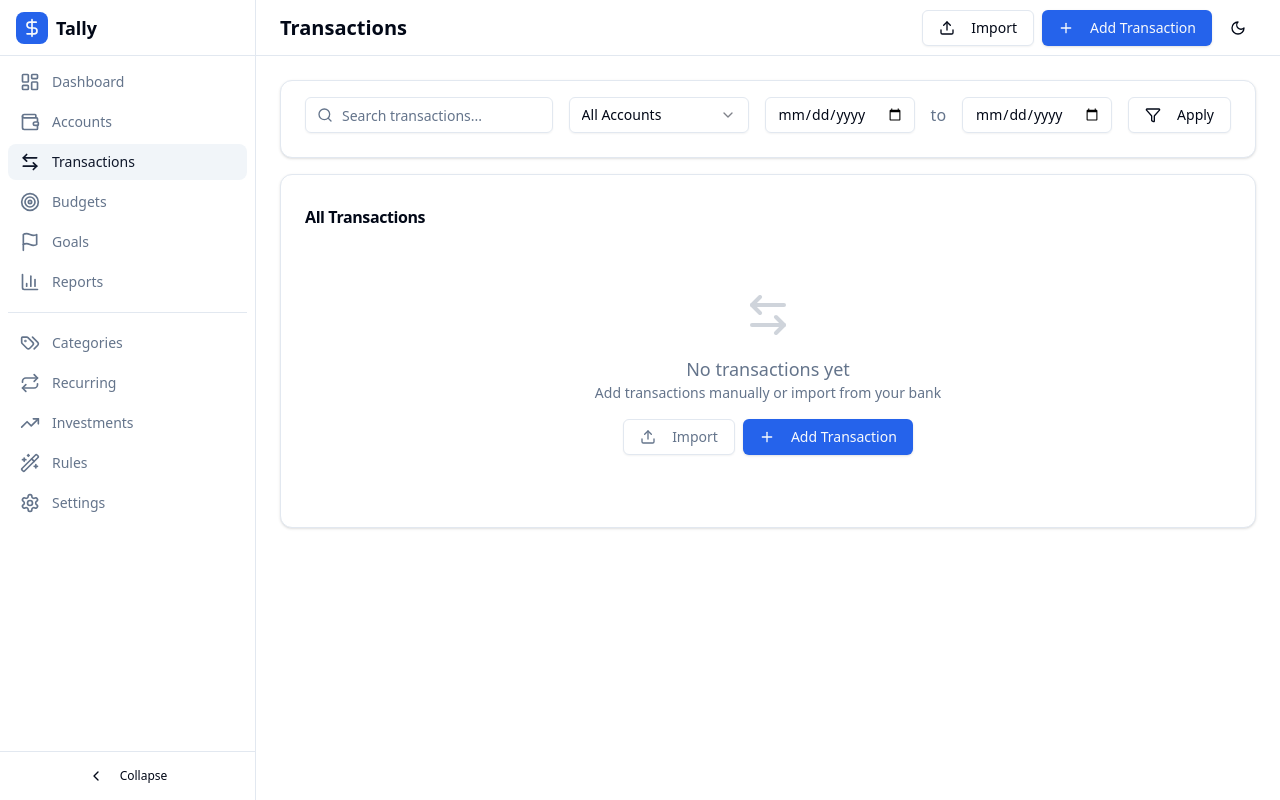
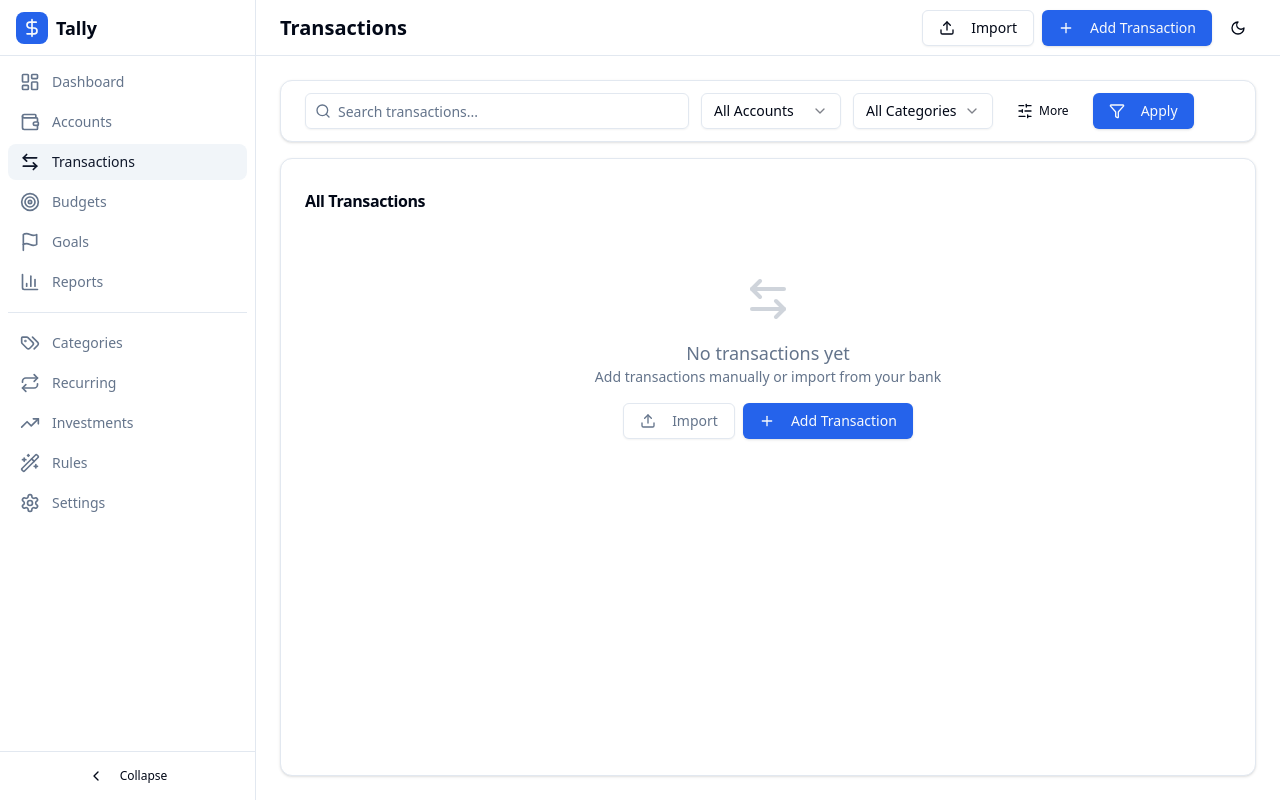
Before and after one commit to MatthewBonanni/tally, a React (Vite) app: page /transactions in a window 1280 px wide. Built offline with nearby package versions, Linux system fonts and the light colour scheme; the HTML template or start-up script is replaced by a standard one.

Commit message:
Improved filters
Signed-off-by: Matthew Bonanni <mbonanni001@gmail.com>

```diff
--- a/src/pages/Transactions.tsx
+++ b/src/pages/Transactions.tsx
@@ -13,6 +13,8 @@ import {
   Upload,
   ChevronUp,
   ChevronDown,
+  X,
+  SlidersHorizontal,
 } from "lucide-react";
 import { Card, CardContent, CardHeader, CardTitle } from "@/components/ui/card";
 import { Button } from "@/components/ui/button";
@@ -84,6 +86,7 @@ export function Transactions() {
   const [lastClickedIndex, setLastClickedIndex] = useState<number | null>(null);
   const [sortColumn, setSortColumn] = useState<"date" | "payee" | "category" | "account" | "amount">("date");
   const [sortDirection, setSortDirection] = useState<"asc" | "desc">("desc");
+  const [showAdvancedFilters, setShowAdvancedFilters] = useState(false);
   const [formData, setFormData] = useState({
     accountId: "",
     date: getTodayString(),
@@ -100,6 +103,39 @@ export function Transactions() {
       .filter((tx) => selectedIds.has(tx.id))
       .reduce((sum, tx) => sum + tx.amount, 0);
   }, [transactions, selectedIds]);
+
+  // Count active filters
+  const activeFilterCount = useMemo(() => {
+    let count = 0;
+    if (filters.accountId) count++;
+    if (filters.categoryId) count++;
+    if (filters.startDate) count++;
+    if (filters.endDate) count++;
+    if (filters.minAmount !== null) count++;
+    if (filters.maxAmount !== null) count++;
+    return count;
+  }, [filters]);
+
+  const clearAllFilters = () => {
+    setFilters({
+      searchQuery: "",
+      accountId: null,
+      categoryId: null,
+      startDate: null,
+      endDate: null,
+      minAmount: null,
+      maxAmount: null,
+    });
+    fetchTransactions({
+      searchQuery: "",
+      accountId: null,
+      categoryId: null,
+      startDate: null,
+      endDate: null,
+      minAmount: null,
+      maxAmount: null,
+    });
+  };
 
   // Sort transactions
   const sortedTransactions = useMemo(() => {
@@ -278,30 +314,30 @@ export function Transactions() {
           </div>
         }
       />
-      <PageContainer>
+      <PageContainer className="flex flex-col">
         {/* Filters */}
-        <Card className="mb-4">
-          <CardContent className="pt-4">
-            <div className="flex flex-wrap gap-4">
-              <div className="flex-1 min-w-[200px]">
-                <div className="relative">
-                  <Search className="absolute left-3 top-1/2 h-4 w-4 -translate-y-1/2 text-muted-foreground" />
+        <Card className="mb-4 shrink-0">
+          <CardContent className="py-3">
+            <div className="flex flex-col gap-3">
+              {/* Primary filter row */}
+              <div className="flex items-center gap-3">
+                <div className="relative flex-1 max-w-sm">
+                  <Search className="absolute left-2.5 top-1/2 h-4 w-4 -translate-y-1/2 text-muted-foreground" />
                   <Input
                     placeholder="Search transactions..."
                     value={filters.searchQuery}
                     onChange={(e) => setFilters({ searchQuery: e.target.value })}
-                    className="pl-9"
+                    className="pl-8 h-9"
                   />
-                </div>
                 </div>
                 <Select
                   value={filters.accountId || "all"}
-                onValueChange={(value) =>
-                  setFilters({ accountId: value === "all" ? null : value })
-                }
+                  onValueChange={(value) => {
+                    setFilters({ accountId: value === "all" ? null : value });
+                  }}
                 >
-                <SelectTrigger className="w-[180px]">
-                  <SelectValue placeholder="All Accounts" />
+                  <SelectTrigger className="h-9 w-[140px]">
+                    <SelectValue placeholder="Account" />
                   </SelectTrigger>
                   <SelectContent>
                     <SelectItem value="all">All Accounts</SelectItem>
@@ -312,29 +348,107 @@ export function Transactions() {
                     ))}
                   </SelectContent>
                 </Select>
+                <Select
+                  value={filters.categoryId || "all"}
+                  onValueChange={(value) => {
+                    setFilters({ categoryId: value === "all" ? null : value });
+                  }}
+                >
+                  <SelectTrigger className="h-9 w-[140px]">
+                    <SelectValue placeholder="Category" />
+                  </SelectTrigger>
+                  <SelectContent>
+                    <SelectItem value="all">All Categories</SelectItem>
+                    {categories.map((category) => (
+                      <SelectItem key={category.id} value={category.id}>
+                        {category.name}
+                      </SelectItem>
+                    ))}
+                  </SelectContent>
+                </Select>
+                <Button
+                  variant="ghost"
+                  size="sm"
+                  onClick={() => setShowAdvancedFilters(!showAdvancedFilters)}
+                  className={cn("h-9 gap-1.5", showAdvancedFilters && "bg-accent")}
+                >
+                  <SlidersHorizontal className="h-4 w-4" />
+                  More
+                  {activeFilterCount > 0 && (
+                    <span className="ml-1 rounded-full bg-primary text-primary-foreground text-xs px-1.5 py-0.5 min-w-[1.25rem] text-center">
+                      {activeFilterCount}
+                    </span>
+                  )}
+                </Button>
+                <Button onClick={() => fetchTransactions()} className="h-9">
+                  <Filter className="h-4 w-4 mr-2" />
+                  Apply
+                </Button>
+                {(activeFilterCount > 0 || filters.searchQuery) && (
+                  <Button variant="ghost" size="sm" onClick={clearAllFilters} className="h-9 text-muted-foreground">
+                    <X className="h-4 w-4 mr-1" />
+                    Clear
+                  </Button>
+                )}
+              </div>
+
+              {/* Advanced filters */}
+              {showAdvancedFilters && (
+                <div className="flex items-center gap-3 pt-2 border-t">
+                  <div className="flex items-center gap-2">
+                    <span className="text-sm text-muted-foreground">Date:</span>
                     <Input
                       type="date"
                       value={filters.startDate || ""}
                       onChange={(e) => setFilters({ startDate: e.target.value || null })}
-                className="w-[150px]"
+                      className="h-8 w-[130px] text-sm"
                     />
-              <span className="flex items-center text-muted-foreground">to</span>
+                    <span className="text-muted-foreground">–</span>
                     <Input
                       type="date"
                       value={filters.endDate || ""}
                       onChange={(e) => setFilters({ endDate: e.target.value || null })}
-                className="w-[150px]"
+                      className="h-8 w-[130px] text-sm"
                     />
-              <Button variant="outline" onClick={() => fetchTransactions()}>
-                <Filter className="h-4 w-4 mr-2" />
-                Apply
-              </Button>
+                  </div>
+                  <div className="flex items-center gap-2">
+                    <span className="text-sm text-muted-foreground">Amount:</span>
+                    <div className="relative">
+                      <span className="absolute left-2 top-1/2 -translate-y-1/2 text-muted-foreground text-sm">$</span>
+                      <Input
+                        type="number"
+                        step="0.01"
+                        placeholder="Min"
+                        value={filters.minAmount !== null ? (filters.minAmount / 100).toFixed(2) : ""}
+                        onChange={(e) => setFilters({
+                          minAmount: e.target.value ? Math.round(parseFloat(e.target.value) * 100) : null
+                        })}
+                        className="pl-5 h-8 w-[90px] text-sm"
+                      />
+                    </div>
+                    <span className="text-muted-foreground">–</span>
+                    <div className="relative">
+                      <span className="absolute left-2 top-1/2 -translate-y-1/2 text-muted-foreground text-sm">$</span>
+                      <Input
+                        type="number"
+                        step="0.01"
+                        placeholder="Max"
+                        value={filters.maxAmount !== null ? (filters.maxAmount / 100).toFixed(2) : ""}
+                        onChange={(e) => setFilters({
+                          maxAmount: e.target.value ? Math.round(parseFloat(e.target.value) * 100) : null
+                        })}
+                        className="pl-5 h-8 w-[90px] text-sm"
+                      />
+                    </div>
+                  </div>
+                </div>
+              )}
             </div>
           </CardContent>
         </Card>
 
         {/* Transaction List */}
-        <Card>
+        <Card className="flex-1 flex flex-col min-h-0">
           <CardHeader className="pb-2">
             <div className="flex items-center justify-between h-9">
               <CardTitle className={selectedIds.size > 0 ? "sr-only" : ""}>All Transactions</CardTitle>
@@ -372,7 +486,7 @@ export function Transactions() {
               )}
             </div>
           </CardHeader>
-          <CardContent>
+          <CardContent className="flex-1 flex flex-col min-h-0">
             {transactions.length === 0 ? (
               <div className="text-center py-12 text-muted-foreground">
                 <ArrowLeftRight className="h-12 w-12 mx-auto mb-4 opacity-30" />
@@ -440,7 +554,7 @@ export function Transactions() {
                   </button>
                   <span className="shrink-0 w-6"></span>
                 </div>
-                <ScrollArea className="h-[500px]">
+                <ScrollArea className="flex-1 min-h-0">
                   <div className="space-y-1">
                     {sortedTransactions.map((tx, index) => (
                     <div
```
Lines whose indentation alone changed are shown as unchanged.
